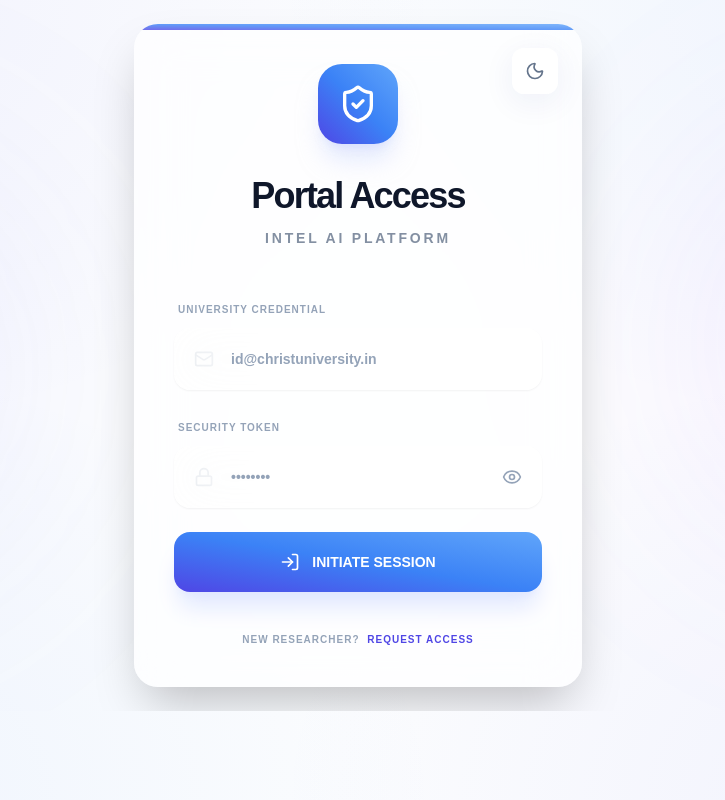
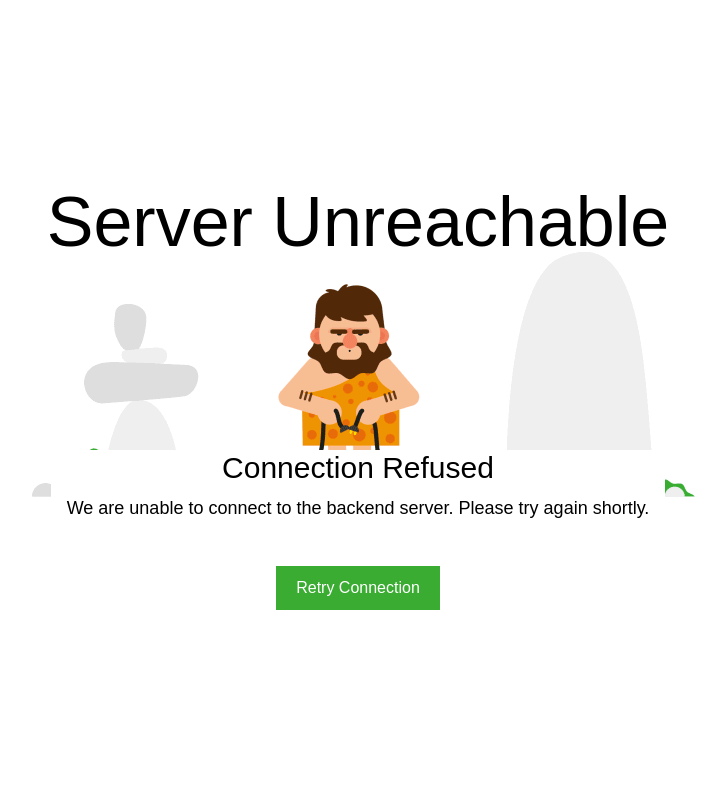
Before and after one commit to Rohitpvt/Study-Portal, a React app in the folder frontend/: page /login in a window 1280 px wide. Shown: the whole page, without its empty margins (282-1007 px from the left). Built offline with nearby package versions, Linux system fonts and the light colour scheme; no server answers; the HTML template or start-up script is replaced by a standard one.

Commit message:
feat: implement global system health monitoring with automated error page handling and routing logic

```diff
--- a/frontend/src/App.jsx
+++ b/frontend/src/App.jsx
@@ -17,26 +17,22 @@
 import { NotificationProvider } from './context/NotificationContext';
 import { ToastContainer } from './components/common/Toast';
 import { ThemeProvider } from './context/ThemeContext';
+import { SystemProvider, useSystem } from './context/SystemContext';
 import ErrorBoundary from './components/common/ErrorBoundary';
 import ErrorPage from './components/common/ErrorPage';
 
-const AppLayout = () => (
-  <AuthProvider>
-    <div className="min-h-screen flex flex-col bg-slate-50 dark:bg-transparent transition-colors duration-300">
-      <Navbar />
-      <main className="flex-1 w-full max-w-7xl mx-auto px-4 sm:px-6 lg:px-8 py-8">
-        <Outlet />
-      </main>
-    </div>
-  </AuthProvider>
-);
+const AppContent = () => {
+  const { isOffline, isServerDown, isRetrying, checkHealth } = useSystem();
 
-function App() {
+  if (isOffline) {
+    return <ErrorPage type="offline" onRetry={checkHealth} isRetrying={isRetrying} />;
+  }
+
+  if (isServerDown) {
+    return <ErrorPage type="server" onRetry={checkHealth} isRetrying={isRetrying} />;
+  }
+
   return (
-    <ThemeProvider>
-      <NotificationProvider>
-        <ToastContainer />
-      <BrowserRouter>
       <ErrorBoundary>
         <Routes>
           <Route path="/" element={<Navigate to="/dashboard" replace />} />
@@ -75,8 +71,32 @@
 
         </Routes>
       </ErrorBoundary>
+  );
+};
+
+
+const AppLayout = () => (
+  <AuthProvider>
+    <div className="min-h-screen flex flex-col bg-slate-50 dark:bg-transparent transition-colors duration-300">
+      <Navbar />
+      <main className="flex-1 w-full max-w-7xl mx-auto px-4 sm:px-6 lg:px-8 py-8">
+        <Outlet />
+      </main>
+    </div>
+  </AuthProvider>
+);
+
+function App() {
+  return (
+    <ThemeProvider>
+      <SystemProvider>
+        <NotificationProvider>
+          <ToastContainer />
+          <BrowserRouter>
+            <AppContent />
           </BrowserRouter>
         </NotificationProvider>
+      </SystemProvider>
     </ThemeProvider>
   );
 }
--- a/frontend/src/components/common/ErrorPage.jsx
+++ b/frontend/src/components/common/ErrorPage.jsx
@@ -1,13 +1,14 @@
 import React from 'react';
 import { Link, useNavigate } from 'react-router-dom';
-import { Home, RefreshCw, ArrowLeft, AlertTriangle } from 'lucide-react';
+import { Home, RefreshCw, ArrowLeft, AlertTriangle, Loader2 } from 'lucide-react';
 
 export default function ErrorPage({
   type = '404',
   title,
   message,
   fullScreen = true,
-  onRetry
+  onRetry,
+  isRetrying = false
 }) {
   const navigate = useNavigate();
 
@@ -33,6 +34,20 @@
       defaultSubtitle: "Connection Failed",
       showRetry: true,
       showHome: !!fullScreen
+    },
+    'server': {
+      defaultTitle: "Server Unreachable",
+      defaultMessage: "We are unable to connect to the backend server. Please try again shortly.",
+      defaultSubtitle: "Connection Refused",
+      showRetry: true,
+      showHome: false
+    },
+    'offline': {
+      defaultTitle: "You are offline",
+      defaultMessage: "Please check your internet connection and try again.",
+      defaultSubtitle: "No Internet Connection",
+      showRetry: true,
+      showHome: false
     }
   };
 
@@ -49,16 +64,16 @@
 
             {/* Background GIF container exactly like .four_zero_four_bg */}
             <div
-              className="h-[500px] bg-center bg-no-repeat flex items-start justify-center"
+              className="h-[400px] bg-center bg-no-repeat flex items-start justify-center"
               style={{ backgroundImage: "url('/images/bg.gif')" }}
             >
-              <h1 className="text-[80px] font-medium m-0 pt-8" style={{ fontSize: '80px' }}>
+              <h1 className="text-[60px] sm:text-[80px] font-medium m-0 pt-0" style={{ fontSize: '70px' }}>
                 {displayTitle}
               </h1>
             </div>
 
             {/* Content Box exactly like .contant_box_404 */}
-            <div className="-mt-[50px] relative z-10 bg-white inline-block px-4">
+            <div className="-mt-[120px] relative z-10 bg-white inline-block px-4">
               <h3 className="font-medium m-0 mb-2 text-3xl">
                 {displaySubtitle}
               </h3>
@@ -81,10 +96,18 @@
                 {currentConfig.showRetry && onRetry && (
                   <button
                     onClick={onRetry}
-                    className="text-white !text-white px-5 py-2.5 bg-[#39ac31] my-5 inline-block cursor-pointer border-none"
+                    disabled={isRetrying}
+                    className="text-white !text-white px-5 py-2.5 bg-[#39ac31] my-5 inline-flex items-center justify-center gap-2 cursor-pointer border-none disabled:opacity-70 disabled:cursor-not-allowed"
                     style={{ background: '#39ac31' }}
                   >
-                    Retry Connection
+                    {isRetrying ? (
+                      <>
+                        <Loader2 className="w-5 h-5 animate-spin" />
+                        Trying to reconnect...
+                      </>
+                    ) : (
+                      "Retry Connection"
+                    )}
                   </button>
                 )}
 
--- /dev/null
+++ b/frontend/src/context/SystemContext.jsx
@@ -0,0 +1,105 @@
+import { createContext, useContext, useState, useEffect, useCallback } from 'react';
+import axios from 'axios';
+import api from '../services/api';
+
+const SystemContext = createContext();
+
+export function SystemProvider({ children }) {
+  const [isOffline, setIsOffline] = useState(!navigator.onLine);
+  const [isServerDown, setIsServerDown] = useState(false);
+  const [isRetrying, setIsRetrying] = useState(false);
+
+  // Dynamically derive backend origin from the main API configuration
+  const derivedOrigin = new URL(api.defaults.baseURL || 'http://127.0.0.1:8000/api/v1').origin;
+  const healthCheckUrl = `${derivedOrigin}/health`;
+
+  const checkHealth = useCallback(async () => {
+    if (!navigator.onLine) return false;
+
+    setIsRetrying(true);
+    try {
+      // Small timeout so it doesn't hang forever
+      await axios.get(healthCheckUrl, { timeout: 3000 });
+      setIsServerDown(false);
+      setIsRetrying(false);
+      return true;
+    } catch (error) {
+      setIsServerDown(true);
+      setIsRetrying(false);
+      return false;
+    }
+  }, []);
+
+  // 1. Listen for browser online/offline events
+  useEffect(() => {
+    const handleOnline = () => {
+      setIsOffline(false);
+      // Immediately check backend health when we come back online
+      checkHealth();
+    };
+
+    const handleOffline = () => {
+      setIsOffline(true);
+    };
+
+    window.addEventListener('online', handleOnline);
+    window.addEventListener('offline', handleOffline);
+
+    return () => {
+      window.removeEventListener('online', handleOnline);
+      window.removeEventListener('offline', handleOffline);
+    };
+  }, [checkHealth]);
+
+  // 2. Listen for custom server-error events dispatched by the API interceptor
+  useEffect(() => {
+    const handleServerError = () => {
+      if (!isServerDown && !isOffline) {
+        setIsServerDown(true);
+      }
+    };
+
+    window.addEventListener('server-error', handleServerError);
+    return () => window.removeEventListener('server-error', handleServerError);
+  }, [isServerDown, isOffline]);
+
+  // 3. Auto-Retry Loop when server is down but browser is online
+  useEffect(() => {
+    let intervalId;
+    if (isServerDown && !isOffline && !isRetrying) {
+      intervalId = setInterval(() => {
+        checkHealth();
+      }, 7000); // Check every 7 seconds
+    }
+
+    return () => {
+      if (intervalId) clearInterval(intervalId);
+    };
+  }, [isServerDown, isOffline, isRetrying, checkHealth]);
+
+  // 4. Initial startup health check
+  useEffect(() => {
+    if (!isOffline) {
+      checkHealth();
+    }
+  }, [checkHealth, isOffline]);
+
+  return (
+    <SystemContext.Provider value={{
+      isOffline,
+      isServerDown,
+      isRetrying,
+      checkHealth
+    }}>
+      {children}
+    </SystemContext.Provider>
+  );
+}
+
+export const useSystem = () => {
+  const context = useContext(SystemContext);
+  if (context === undefined) {
+    throw new Error('useSystem must be used within a SystemProvider');
+  }
+  return context;
+};
--- a/frontend/src/services/api.js
+++ b/frontend/src/services/api.js
@@ -16,13 +16,20 @@
   (error) => Promise.reject(error)
 );
 
-// Handle specific standard HTTP failures globally
 api.interceptors.response.use(
   (response) => response,
   (error) => {
+    // 1. Connection Refused / Network Error / Timeout Detection
+    const isNetworkError = !error.response && error.code === 'ERR_NETWORK';
+    const isTimeout = error.code === 'ECONNABORTED';
+
+    if (isNetworkError || isTimeout) {
+      window.dispatchEvent(new CustomEvent('server-error'));
+    }
+
+    // 2. Authentication Revocation Guard
     if (error.response && error.response.status === 401) {
       localStorage.removeItem('access_token');
-      // Redirect out to prevent locking users inside guarded pages with invalid session
       if (!['/login', '/register'].includes(window.location.pathname)) {
         window.location.href = '/login';
       }
```
Lines whose indentation alone changed are shown as unchanged.
